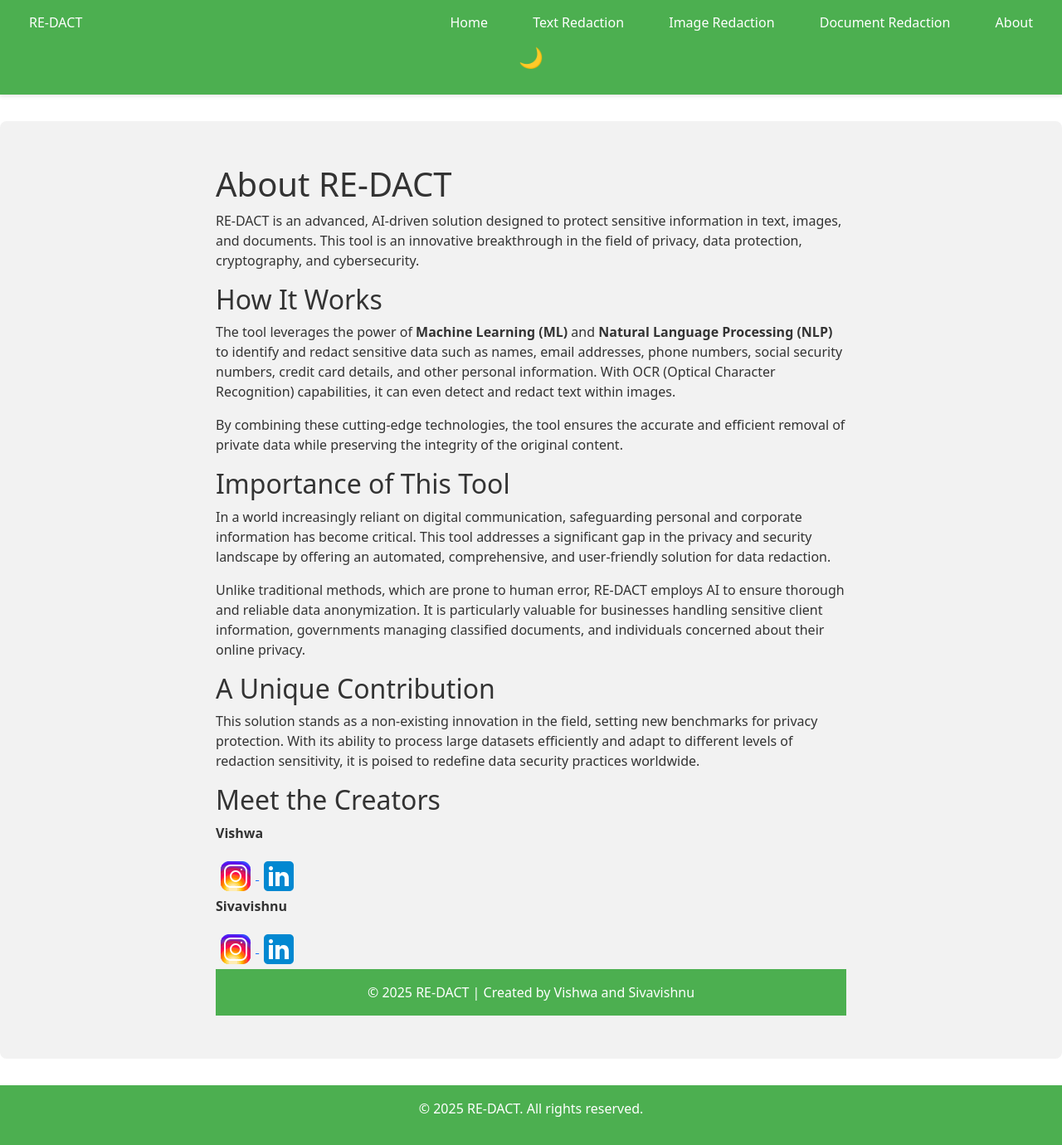
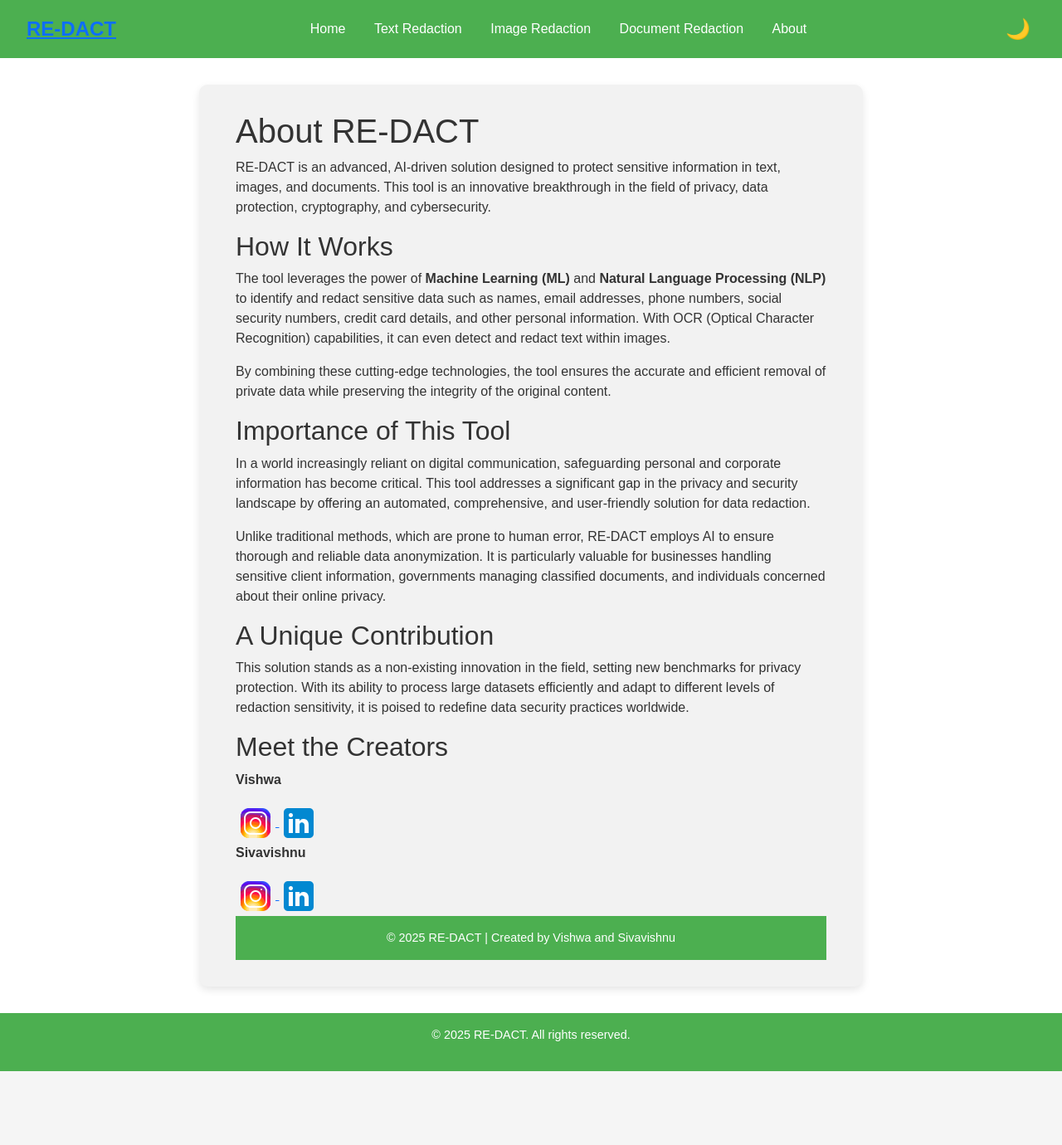
Before and after one commit to Vishwavichu67/RE-DACT, a Flask app: page /about in a window 1280 px wide. Shown: the whole page at 83% size. After the commit the page ends 1291 px from the top, so only its background shows below. Run offline with Flask 2, Linux system fonts and the light colour scheme.

Commit message:
Update style.css

```diff
--- a/static/css/style.css
+++ b/static/css/style.css
@@ -1,249 +1,151 @@
+/* :root Variables for Light and Dark Themes */
 :root {
-    /* Light Theme Colors */
     --light-bg: #ffffff;
-    --light-content-bg: #f2f2f2;
     --light-text: #333333;
     --light-navbar: #4caf50;
+    --light-content-bg: #f2f2f2;
+    --light-button-bg: #007bff;
+    --light-button-text: #ffffff;
 
-    /* Dark Theme Colors */
     --dark-bg: #1a1a1a;
-    --dark-content-bg: #2c2c2c;
     --dark-text: #f5f5f5;
     --dark-navbar: #444444;
+    --dark-content-bg: #2c2c2c;
+    --dark-button-bg: #007bff;
+    --dark-button-text: #ffffff;
 
-    /* Shared Colors */
     --primary-color: #4caf50;
     --secondary-color: #ffffff;
-    --button-color: #007bff;
-    --button-text: #ffffff;
-  }
+}
 
-  body.light {
+/* Body Styling for Light and Dark Themes */
+body {
+    margin: 0;
+    font-family: 'Arial', sans-serif;
+    transition: background-color 0.3s ease, color 0.3s ease;
+}
+
+body.light {
     background-color: var(--light-bg);
     color: var(--light-text);
-  }
+}
 
-  body.light .navbar {
-    background-color: var(--light-navbar);
-  }
-
-  body.light .main-content {
-    background-color: var(--light-content-bg);
-  }
-
-  body.dark {
+body.dark {
     background-color: var(--dark-bg);
     color: var(--dark-text);
-  }
+}
 
-  body.dark .navbar {
-    background-color: var(--dark-navbar);
-  }
-
-  body.dark .main-content {
-    background-color: var(--dark-content-bg);
-  }
-
-  .navbar {
+/* Navbar Styling */
+.navbar {
     display: flex;
     justify-content: space-between;
     align-items: center;
     padding: 1rem 2rem;
-    background-color: var(--primary-color);
+    background-color: var(--dark-navbar);
     color: var(--secondary-color);
     position: sticky;
     top: 0;
     z-index: 1000;
-    box-shadow: 0 2px 5px rgba(0, 0, 0, 0.1); /* Optional shadow */
+    transition: background-color 0.3s ease;
 }
 
-.navbar a {
+body.light .navbar {
+    background-color: var(--light-navbar);
+}
+
+.navbar .brand {
+    font-size: 1.5rem;
+    font-weight: bold;
+}
+
+.navbar .nav-links a {
     text-decoration: none;
     margin: 0 15px;
     color: var(--secondary-color);
     font-size: 1rem;
-    transition: color 0.3s ease;
+    transition: color 0.2s ease;
 }
 
-.navbar a:hover {
-    color: #ddd;
+.navbar .nav-links a:hover {
+    color: var(--primary-color);
 }
 
-
-  .navbar .theme-toggle {
+/* Theme Toggle Button */
+.theme-button {
+    background: none;
+    border: none;
+    font-size: 1.5rem;
     cursor: pointer;
-    background-color: var(--button-color);
-    color: var(--button-text);
-    border: none;
-    padding: 0.5rem 1rem;
-    border-radius: 4px;
-    font-size: 1rem;
-  }
-
-  .main-content {
-    margin: 2rem auto;
-    padding: 2rem;
-    border-radius: 8px;
-  }
-
-  .button {
-    background-color: var(--button-color);
-    color: var(--button-text);
-    padding: 0.7rem 1.5rem;
-    border: none;
-    border-radius: 4px;
-    cursor: pointer;
-    font-size: 1rem;
-    display: inline-block;
-  }
-
-  .button:hover {
-    background-color: darken(var(--button-color), 10%);
-  }
-
-  footer {
-    text-align: center;
-    padding: 1rem 0;
-    background-color: var(--light-navbar);
+    transition: transform 0.2s ease-in-out;
     color: var(--secondary-color);
-  }
-  /* General light mode styling */
-body {
-  color: #333; /* Default text color for light mode */
 }
 
-.dark-mode {
-  background-color: #333; /* Dark background for dark mode */
-  color: #fff; /* Default text color for dark mode */
+.theme-button:active {
+    transform: scale(1.2);
 }
 
-/* Ensure visibility of the original and redacted content in both modes */
-.original-content, .redacted-content {
-  color: inherit; /* Inherit the text color from the body */
+/* Main Content Styling */
+.main-content {
+    padding: 2rem;
+    max-width: 800px;
+    margin: 2rem auto;
+    border-radius: 10px;
+    background-color: var(--dark-content-bg);
+    box-shadow: 0 4px 10px rgba(0, 0, 0, 0.1);
+    transition: background-color 0.3s ease;
 }
 
-/* Specific override for dark mode */
-.dark-mode .original-content, .dark-mode .redacted-content {
-  color: #fff; /* Ensure text is white in dark mode */
-}
-/* Make forms and buttons adjust properly */
-form {
-    width: 100%;
-    max-width: 600px; /* Limits form size on large screens */
-    margin: auto;
+body.light .main-content {
+    background-color: var(--light-content-bg);
 }
 
-/* Ensure text areas and inputs are full width on small screens */
-textarea, select, input {
-    width: 100%;
-    max-width: 100%;
-    font-size: 16px; /* Improve readability on mobile */
+/* Buttons */
+.button {
+    background-color: var(--dark-button-bg);
+    color: var(--dark-button-text);
+    border: none;
+    padding: 0.7rem 1.5rem;
+    border-radius: 5px;
+    font-size: 1rem;
+    cursor: pointer;
+    transition: background-color 0.2s ease;
 }
 
-/* Improve button size for mobile */
-button {
-    width: 100%;
-    padding: 12px;
-    font-size: 18px;
-    border-radius: 5px;
-    cursor: pointer;
+body.light .button {
+    background-color: var(--light-button-bg);
+    color: var(--light-button-text);
 }
 
-/* Center content on all screen sizes */
-.container {
-    width: 90%;
-    max-width: 800px;
-    margin: auto;
-    padding: 20px;
+.button:hover {
+    background-color: var(--primary-color);
 }
 
-/* Adjust top bar for small screens */
-.navbar {
-    display: flex;
-    flex-direction: row;
-    justify-content: space-between;
-    padding: 15px 10px;
+/* Footer */
+footer {
+    text-align: center;
+    padding: 1rem;
+    font-size: 0.9rem;
+    background-color: var(--dark-navbar);
+    color: var(--secondary-color);
+    transition: background-color 0.3s ease;
 }
 
-.navbar a {
-    padding: 10px;
-    font-size: 16px;
-}
-/* Responsive navbar adjustments */
-@media (max-width: 768px) {
-    .navbar {
-        flex-direction: column;
-        align-items: center;
-        padding: 1rem;
-    }
-
-    .navbar a {
-        margin: 10px 0;
-    }
-}
-/* Make the content area fit smaller screens */
-@media (max-width: 768px) {
-    .container {
-        width: 95%;
-        padding: 10px;
-    }
-
-    h1, h2 {
-        font-size: 20px;
-    }
-
-    p {
-        font-size: 16px;
-    }
-
-    button {
-        font-size: 16px;
-    }
+body.light footer {
+    background-color: var(--light-navbar);
 }
 
-/* Special fix for very small screens (phones under 400px wide) */
-@media (max-width: 400px) {
+/* Responsive Design */
+@media (max-width: 768px) {
     .navbar {
         flex-direction: column;
         align-items: center;
     }
 
-    button {
-        width: 100%;
-        padding: 10px;
-        font-size: 14px;
+    .nav-links a {
+        margin: 10px 0;
     }
 
-    h1 {
-        font-size: 18px;
-    }
-
-    p {
-        font-size: 14px;
+    .main-content {
+        padding: 1rem;
     }
 }
-/* Theme Toggle Button */
-.theme-button {
-    background: none;
-    border: none;
-    font-size: 24px;
-    cursor: pointer;
-    transition: transform 0.2s ease-in-out;
-}
-
-/* Add a small bounce effect */
-.theme-button:active {
-    transform: scale(1.1);
-}
-
-/* Dark Mode Styles */
-.dark-mode {
-    background-color: #222;
-    color: #fff;
-}
-
-/* Light Mode Styles */
-.light-mode {
-    background-color: #f5f5f5;
-    color: #222;
-}
```
